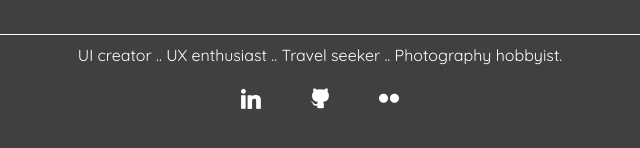
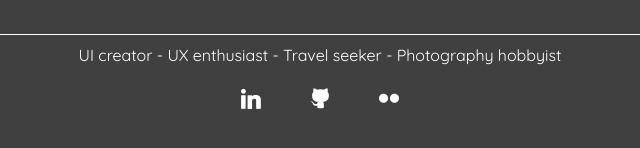
Before and after one commit to Y-Selim/y-selim.github.io, a plain HTML site: page index.html in a window 1280 px wide. Shown: the part 284-432 px from the top of the page, 320-960 px from the left. Drawn offline with Linux system fonts and the light colour scheme.

Commit message:
Update index.html

```diff
--- a/index.html
+++ b/index.html
@@ -1 +1 @@
-<!DOCTYPE html><html><head><meta name="viewport" content="width=device-width, initial-scale=0.8"><meta name="description" content="Youssef Selim is a UI Developer based in WA."><link rel="icon" href="static/img/logo.png" type="image/png"><link href="https://fonts.googleapis.com/css?family=Quicksand" rel="stylesheet"><link rel="stylesheet" href="static/css/reset.css" type="text/css"></head><body><div class="container"><link rel="stylesheet" href="static/css/main.css" type="text/css"><title>Youssef Selim</title><div class="logo-panel"><div class="front"><img src="static/img/logo.png" alt="Copyright 2015, Youssef Selim" class="logo"></div><div class="back"><p class="back-text">Contact for more</p></div></div><h1>Youssef Selim</h1><h6 id="main-desc">UI creator .. UX enthusiast .. Travel seeker .. Photography hobbyist.</h6><ul class="soc"><li><a href="https://www.linkedin.com/in/youssefselim" class="soc-linkedin"></a></li><li><a href="https://github.com/theyselim" class="soc-github"></a></li><li><a href="https://www.flickr.com/photos/youssefahmed/" class="soc-flickr soc-icon-last"></a></li></ul><a href="mailto:"></a></div><script async src="https://www.googletagmanager.com/gtag/js?id=UA-29888662-2"></script><script async src="static/js/ga_script.js"></script><script async src="static/js/jquery.min.js"></script></body></html>
+<!DOCTYPE html><html><head><meta name="viewport" content="width=device-width, initial-scale=0.8"><meta name="description" content="Youssef Selim is a UI Developer based in WA."><link rel="icon" href="static/img/logo.png" type="image/png"><link href="https://fonts.googleapis.com/css?family=Quicksand" rel="stylesheet"><link rel="stylesheet" href="static/css/reset.css" type="text/css"></head><body><div class="container"><link rel="stylesheet" href="static/css/main.css" type="text/css"><title>Youssef Selim</title><div class="logo-panel"><div class="front"><img src="static/img/logo.png" alt="Copyright 2015, Youssef Selim" class="logo"></div><div class="back"><p class="back-text">Contact for more</p></div></div><h1>Youssef Selim</h1><h6 id="main-desc">UI creator - UX enthusiast - Travel seeker - Photography hobbyist</h6><ul class="soc"><li><a href="https://www.linkedin.com/in/youssefselim" class="soc-linkedin"></a></li><li><a href="https://github.com/theyselim" class="soc-github"></a></li><li><a href="https://www.flickr.com/photos/youssefahmed/" class="soc-flickr soc-icon-last"></a></li></ul><a href="mailto:"></a></div><script async src="https://www.googletagmanager.com/gtag/js?id=UA-29888662-2"></script><script async src="static/js/ga_script.js"></script><script async src="static/js/jquery.min.js"></script></body></html>
```
